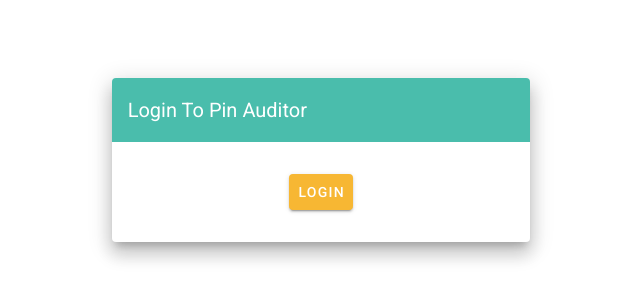
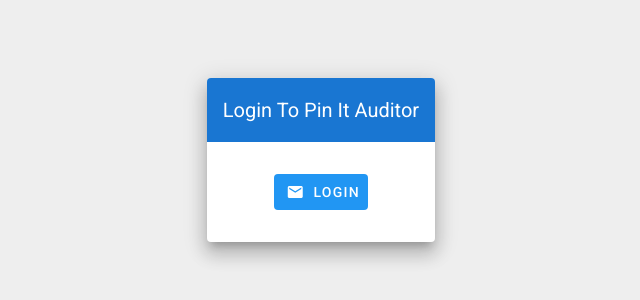
Before and after one commit to Westlake-Devs/Pin-It-Admin, a Vue app: page /auditor in a window 1280 px wide. Shown: the part 240-540 px from the top of the page, without its empty margins (319-959 px from the left). Built offline with nearby package versions, Linux system fonts and the light colour scheme; no server answers.

Commit message:
adding back error indicator for login page

```diff
--- a/package.json
+++ b/package.json
@@ -10,6 +10,7 @@
   "dependencies": {
     "core-js": "^3.6.4",
     "firebase": "^7.14.2",
+    "material-design-icons-iconfont": "^5.0.1",
     "vue": "^2.6.11",
     "vue-router": "^3.1.6",
     "vuetify": "^2.2.11",
--- a/src/App.vue
+++ b/src/App.vue
@@ -1,6 +1,8 @@
 <template>
   <v-app>
-    <router-view></router-view>
+    <v-content class="grey lighten-3">
+      <router-view></router-view>
+    </v-content>
   </v-app>
 </template>
 
--- a/src/plugins/vuetify.js
+++ b/src/plugins/vuetify.js
@@ -1,7 +1,10 @@
 import Vue from 'vue'
 import Vuetify from 'vuetify/lib'
+import 'material-design-icons-iconfont/dist/material-design-icons.css'
 
-Vue.use(Vuetify)
+Vue.use(Vuetify, {
+  iconfont: 'md'
+})
 
 export default new Vuetify({
 })
--- a/src/views/Audit.vue
+++ b/src/views/Audit.vue
@@ -1,5 +1,4 @@
 <template>
-  <v-content>
   <v-container fluid fill-height>
     <v-layout align-center justify-center>
       <v-flex xs12 sm8 md4>
@@ -17,7 +16,6 @@
       </v-flex>
     </v-layout>
   </v-container>
-  </v-content>
 </template>
 
 <script>
--- a/src/views/Login.vue
+++ b/src/views/Login.vue
@@ -1,23 +1,31 @@
 <template>
-  <v-content>
   <v-container fluid fill-height>
+    <div v-if="error">
+      <v-row>
         <v-layout align-center justify-center>
-        <v-flex xs12 sm8 md4>
+          <v-alert dismissible type="error" :value = "error">{{ error }}</v-alert>
+        </v-layout>
+      </v-row>
+    </div>
+
+    <v-row>
+      <v-layout align-center justify-center>
         <v-card class="elevation-12">
-            <v-toolbar color="#4abdac" dark flat>
-              <v-toolbar-title>Login To Pin Auditor</v-toolbar-title>
+          <v-toolbar color="primary" dark flat>
+            <v-toolbar-title>Login To Pin It Auditor</v-toolbar-title>
           </v-toolbar>
           <br>
           <v-card-actions class = "justify-center">
-              <v-btn @click="login" color="#f7b733" style = "color:white">Login</v-btn>
+            <v-btn depressed @click="login" class="info white--text">
+              <v-icon left>email</v-icon>
+              Login
+            </v-btn>
           </v-card-actions>
-            <div v-if="error" style="text-align:center; font-family:roboto">Error, account is not authorized.</div>
           <br>
         </v-card>
-        </v-flex>
       </v-layout>
+    </v-row>
   </v-container>
-  </v-content>
 </template>
 
 <script>
```
Also changed, not shown: 1 other file (tests, documents, lock files or other folders). Lines whose indentation alone changed are shown as unchanged.
